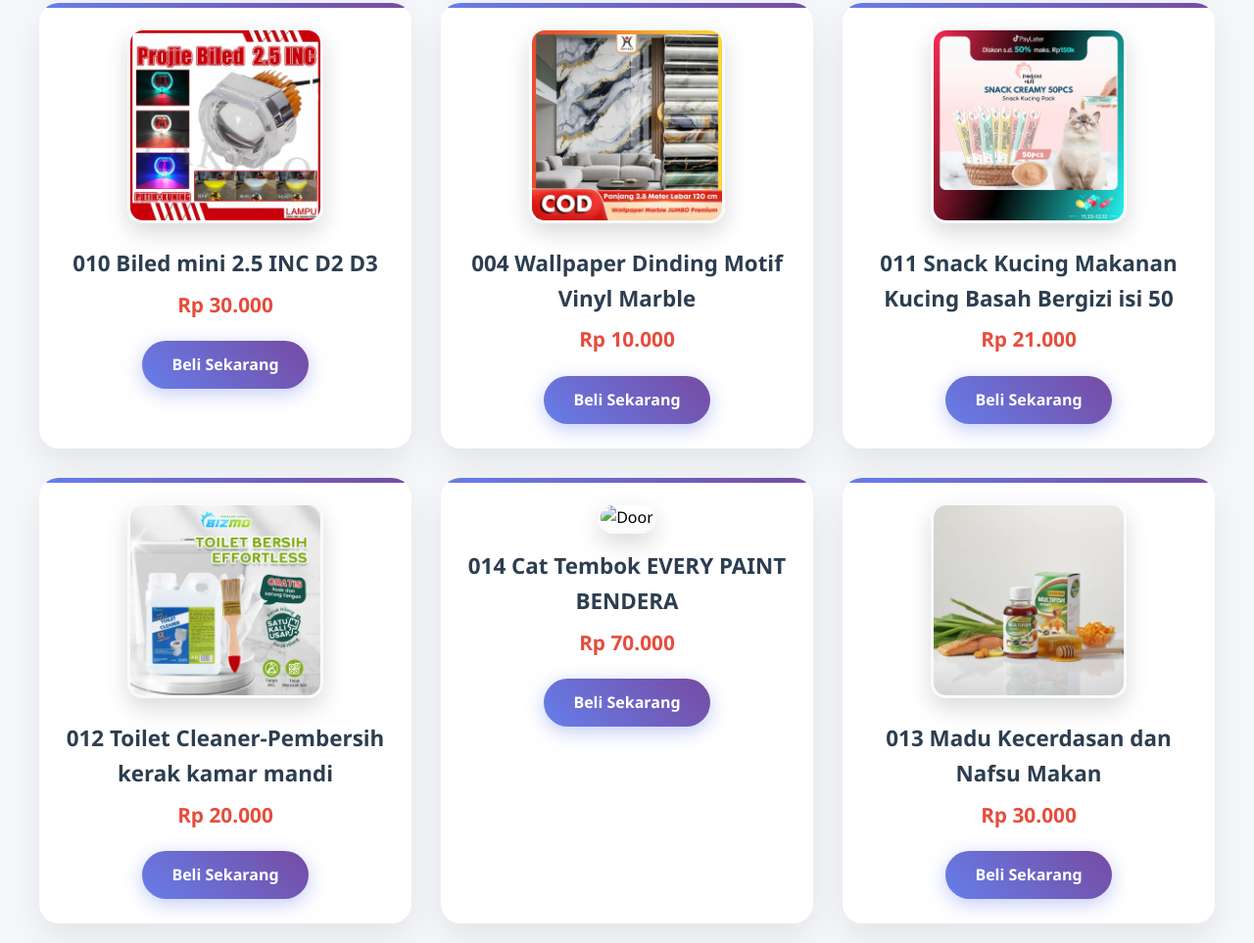
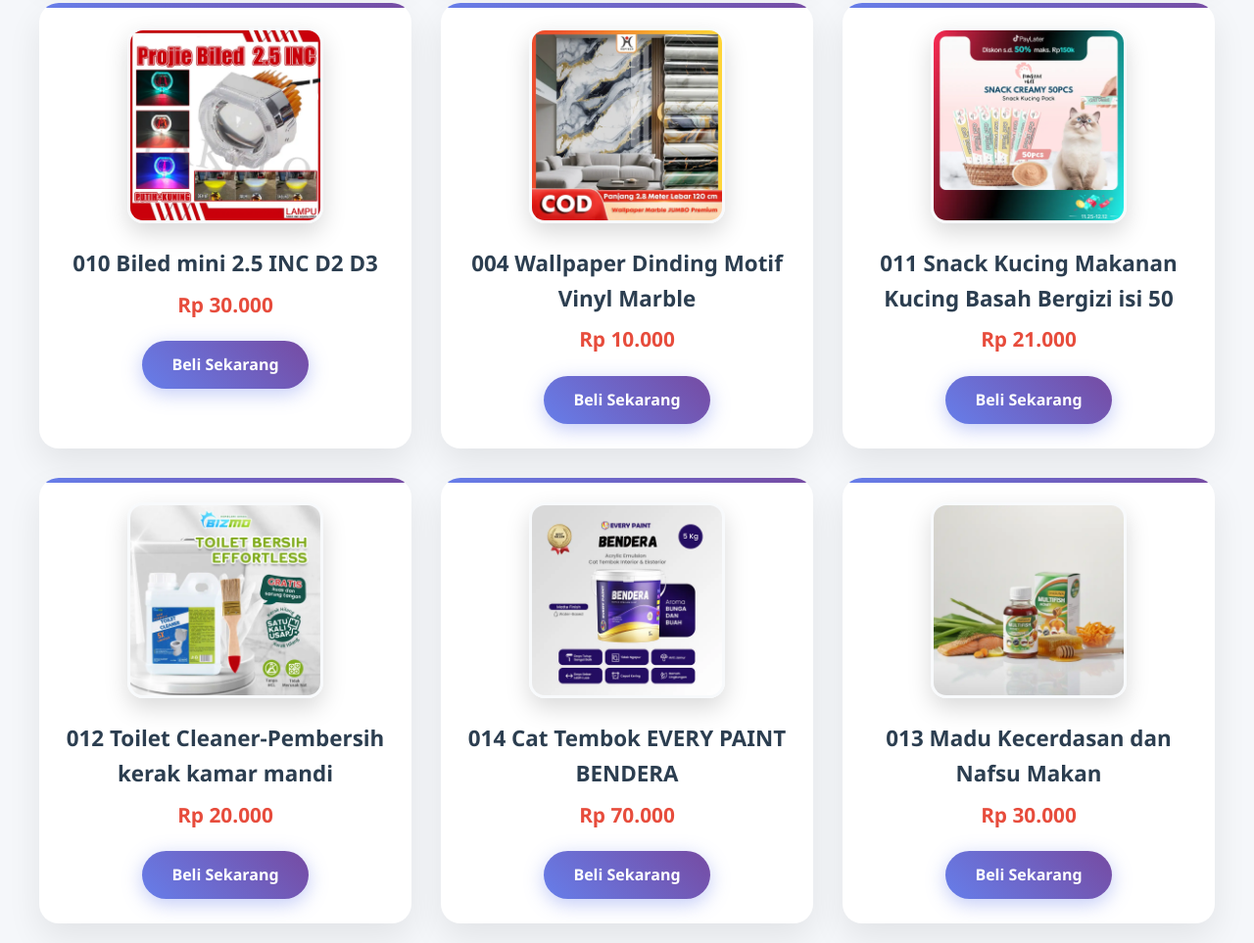
Before and after one commit to naufalgiat016/orkastore.1, a plain HTML site: page index.html in a window 1280 px wide. Shown: the part 1755-2718 px from the top of the page at 98% size. Drawn offline with Linux system fonts and the light colour scheme.

Commit message:
Update index.html

```diff
--- a/index.html
+++ b/index.html
@@ -200,7 +200,7 @@
       <a href="https://vt.tokopedia.com/t/ZS9dehSV1SHxQ-Vgb9E/" class="btn" target="_blank">Beli Sekarang</a>
     </div>
       <div class="product-card" data-category="residence">
-      <img src="images/cat tembok.png" alt="Door" class="product-image">
+      <img src="images/cat tembok1.png" alt="Door" class="product-image">
       <div class="product-name">014 Cat Tembok EVERY PAINT BENDERA</div>
       <div class="product-price">Rp 70.000</div>
       <a href="https://vt.tokopedia.com/t/ZS9dp8duBcGaG-iyZPo/" class="btn" target="_blank">Beli Sekarang</a>
```
